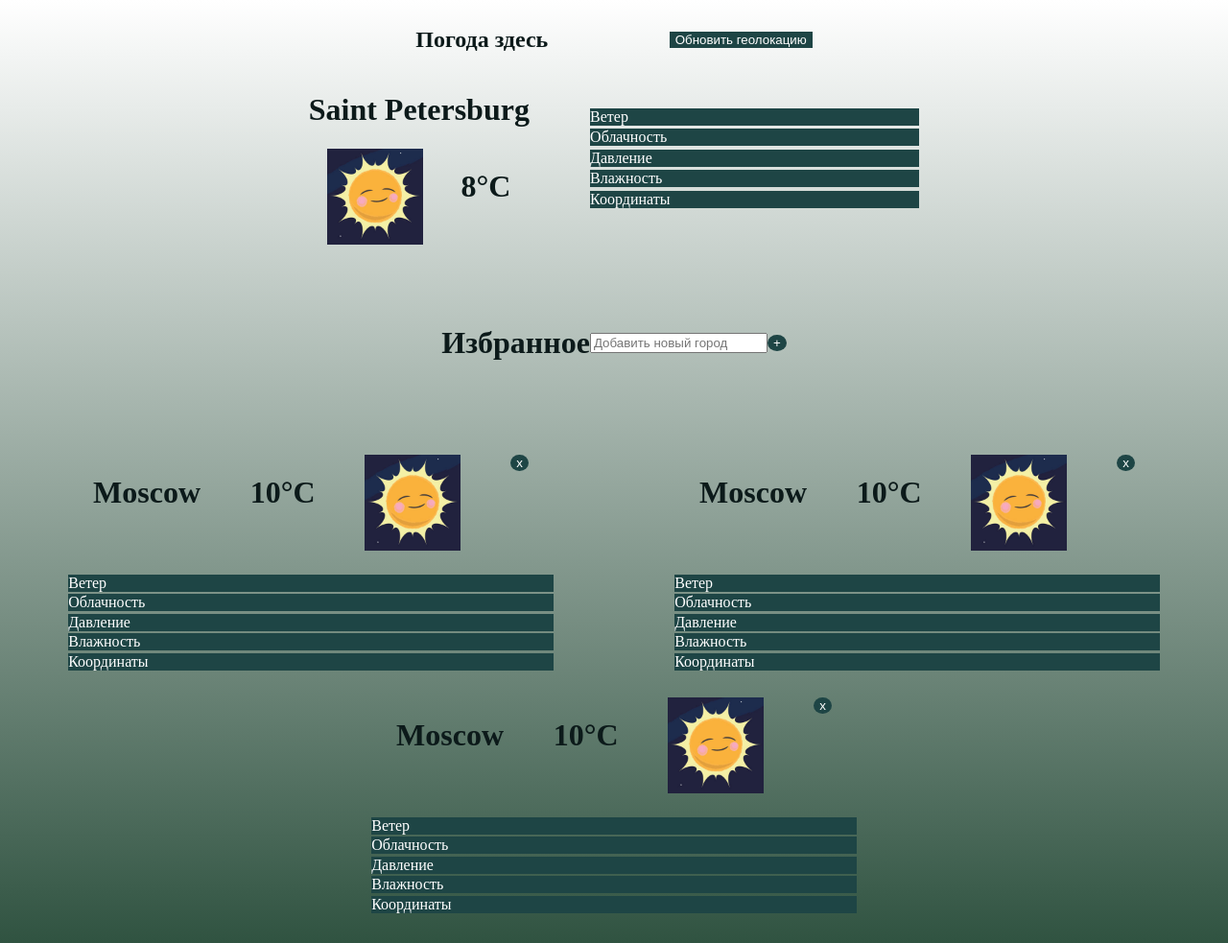
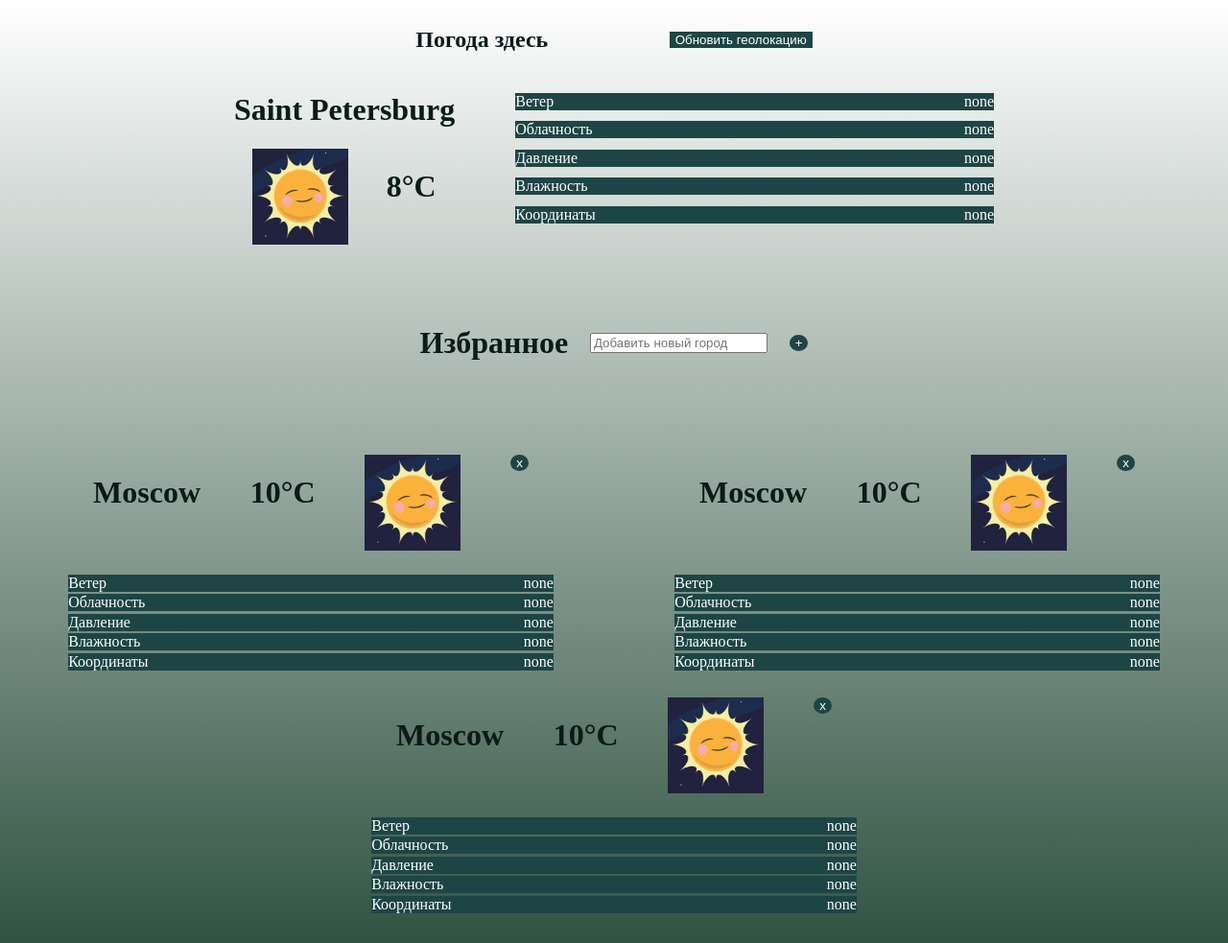
Before and after one commit to IlyaZinovev/IlyaZinovev.github.io, a plain HTML site: page index.html in a window 1280 px wide. Shown: the whole page at 96% size. Drawn offline with Linux system fonts and the light colour scheme.

Commit message:
Parameteres values

```diff
--- a/index.html
+++ b/index.html
@@ -21,18 +21,33 @@
                     </div>
                 </div>
                 <ul class="mainParams">
-                    <li class="weatherParams">Ветер</li>
-                    <li class="weatherParams">Облачность</li>
-                    <li class="weatherParams">Давление</li>
-                    <li class="weatherParams">Влажность</li>
-                    <li class="weatherParams">Координаты</li>
+                    <li class="weatherParams">
+                        <div class="paramName">Ветер</div>
+                        <div class="paramValue">none</div>
+                    </li>
+                    <li class="weatherParams">
+                        <div class="paramName">Облачность</div>
+                        <div class="paramValue">none</div>
+                    </li>
+                    <li class="weatherParams">
+                        <div class="paramName">Давление</div>
+                        <div class="paramValue">none</div>
+                    </li>
+                    <li class="weatherParams">
+                        <div class="paramName">Влажность</div>
+                        <div class="paramValue">none</div>
+                    </li>
+                    <li class="weatherParams">
+                        <div class="paramName">Координаты</div>
+                        <div class="paramValue">none</div>
+                    </li>
                 </ul>
             </div>
         </header>
         <main>
             <div class="favouritesHead">
                 <h1>Избранное</h1>
-                <input type="text" placeholder="Добавить новый город">
+                <input class="find" type="text" placeholder="Добавить новый город">
                 <button class="add">+</button>
             </div>
             <div>
@@ -45,11 +60,26 @@
                             <button class="delete">x</button>
                         </div>
                         <ul>
-                            <li class="weatherParams">Ветер</li>
-                            <li class="weatherParams">Облачность</li>
-                            <li class="weatherParams">Давление</li>
-                            <li class="weatherParams">Влажность</li>
-                            <li class="weatherParams">Координаты</li>
+                            <li class="weatherParams">
+                                <div class="paramName">Ветер</div>
+                                <div class="paramValue">none</div>
+                            </li>
+                            <li class="weatherParams">
+                                <div class="paramName">Облачность</div>
+                                <div class="paramValue">none</div>
+                            </li>
+                            <li class="weatherParams">
+                                <div class="paramName">Давление</div>
+                                <div class="paramValue">none</div>
+                            </li>
+                            <li class="weatherParams">
+                                <div class="paramName">Влажность</div>
+                                <div class="paramValue">none</div>
+                            </li>
+                            <li class="weatherParams">
+                                <div class="paramName">Координаты</div>
+                                <div class="paramValue">none</div>
+                            </li>
                         </ul>
                     </li>
                     <li class="favouriteCity">
@@ -60,11 +90,26 @@
                             <button class="delete">x</button>
                         </div>
                         <ul>
-                            <li class="weatherParams">Ветер</li>
-                            <li class="weatherParams">Облачность</li>
-                            <li class="weatherParams">Давление</li>
-                            <li class="weatherParams">Влажность</li>
-                            <li class="weatherParams">Координаты</li>
+                            <li class="weatherParams">
+                                <div class="paramName">Ветер</div>
+                                <div class="paramValue">none</div>
+                            </li>
+                            <li class="weatherParams">
+                                <div class="paramName">Облачность</div>
+                                <div class="paramValue">none</div>
+                            </li>
+                            <li class="weatherParams">
+                                <div class="paramName">Давление</div>
+                                <div class="paramValue">none</div>
+                            </li>
+                            <li class="weatherParams">
+                                <div class="paramName">Влажность</div>
+                                <div class="paramValue">none</div>
+                            </li>
+                            <li class="weatherParams">
+                                <div class="paramName">Координаты</div>
+                                <div class="paramValue">none</div>
+                            </li>
                         </ul>
                     </li>
                     <li class="favouriteCity">
@@ -75,11 +120,26 @@
                             <button class="delete">x</button>
                         </div>
                         <ul>
-                            <li class="weatherParams">Ветер</li>
-                            <li class="weatherParams">Облачность</li>
-                            <li class="weatherParams">Давление</li>
-                            <li class="weatherParams">Влажность</li>
-                            <li class="weatherParams">Координаты</li>
+                            <li class="weatherParams">
+                                <div class="paramName">Ветер</div>
+                                <div class="paramValue">none</div>
+                            </li>
+                            <li class="weatherParams">
+                                <div class="paramName">Облачность</div>
+                                <div class="paramValue">none</div>
+                            </li>
+                            <li class="weatherParams">
+                                <div class="paramName">Давление</div>
+                                <div class="paramValue">none</div>
+                            </li>
+                            <li class="weatherParams">
+                                <div class="paramName">Влажность</div>
+                                <div class="paramValue">none</div>
+                            </li>
+                            <li class="weatherParams">
+                                <div class="paramName">Координаты</div>
+                                <div class="paramValue">none</div>
+                            </li>
                         </ul>
                     </li>
                 </ul>
--- a/style.css
+++ b/style.css
@@ -36,11 +36,11 @@ button
     width: fit-content;
     padding-right: 10%;
 }
-.head, .favouritesHead
+.head, .favouritesHead, .mainParams
 {
     align-items: center;
 }
-.mainCity, .favouriteCityInfo, .mainParams, .mainCityDescription, .head, .favourites, .favouritesHead
+.mainCity, .favouriteCityInfo, .mainParams, .mainCityDescription, .head, .favourites, .favouritesHead, .weatherParams
 {
     display: flex;
     flex-direction: row;
@@ -53,13 +53,13 @@ button
 {
     justify-content: center;
 }
+.weatherParams
+{
+    justify-content: space-between;
+}
 .mainParams, .favourites
 {
     flex-wrap: wrap;
-}
-.mainParams
-{
-    align-content: center;
 }
 .delete, .add
 {
@@ -82,3 +82,7 @@ button
 {
     margin: 5%;
 }
+.find
+{
+    margin: 2%;
+}
```
